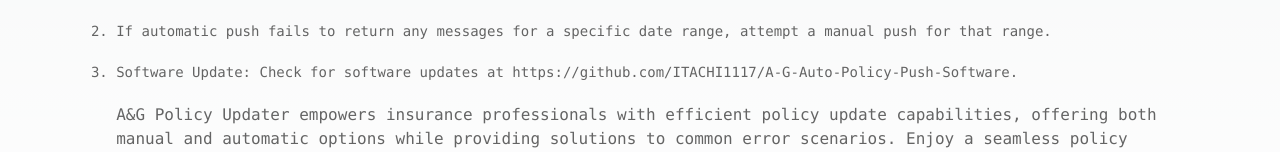
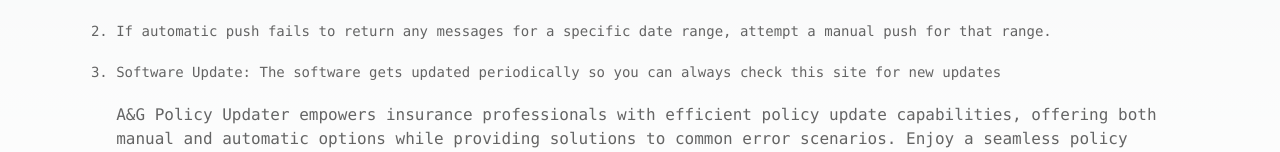
Before and after one commit to ITACHI1117/A-G-Auto-Policy-Push-Software, a Next.js app: page / in a window 1280 px wide. Shown: the part 1933-2085 px from the top of the page. Built offline with nearby package versions, Linux system fonts and the light colour scheme.

Commit message:
Update ArticleList.jsx

```diff
--- a/src/components/ArticleList.jsx
+++ b/src/components/ArticleList.jsx
@@ -124,8 +124,7 @@ function ArticleList({ articles }) {
           range, attempt a manual push for that range.
         </li>
         <li>
-          Software Update: Check for software updates at
-          https://github.com/ITACHI1117/A-G-Auto-Policy-Push-Software.
+          Software Update: The software gets updated periodically so you can always check this site for new updates
         </li>
       </ul>
 
```
